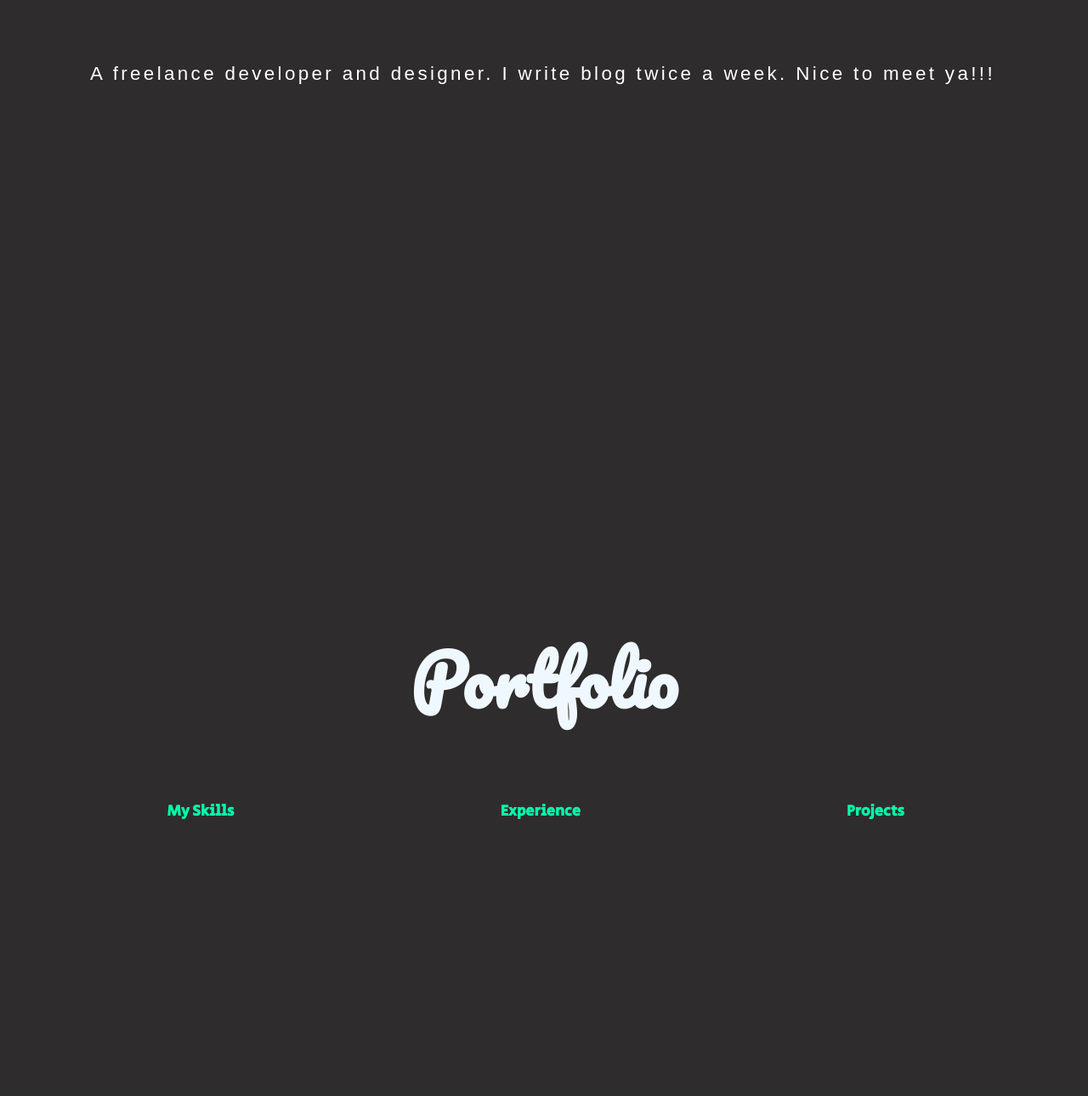
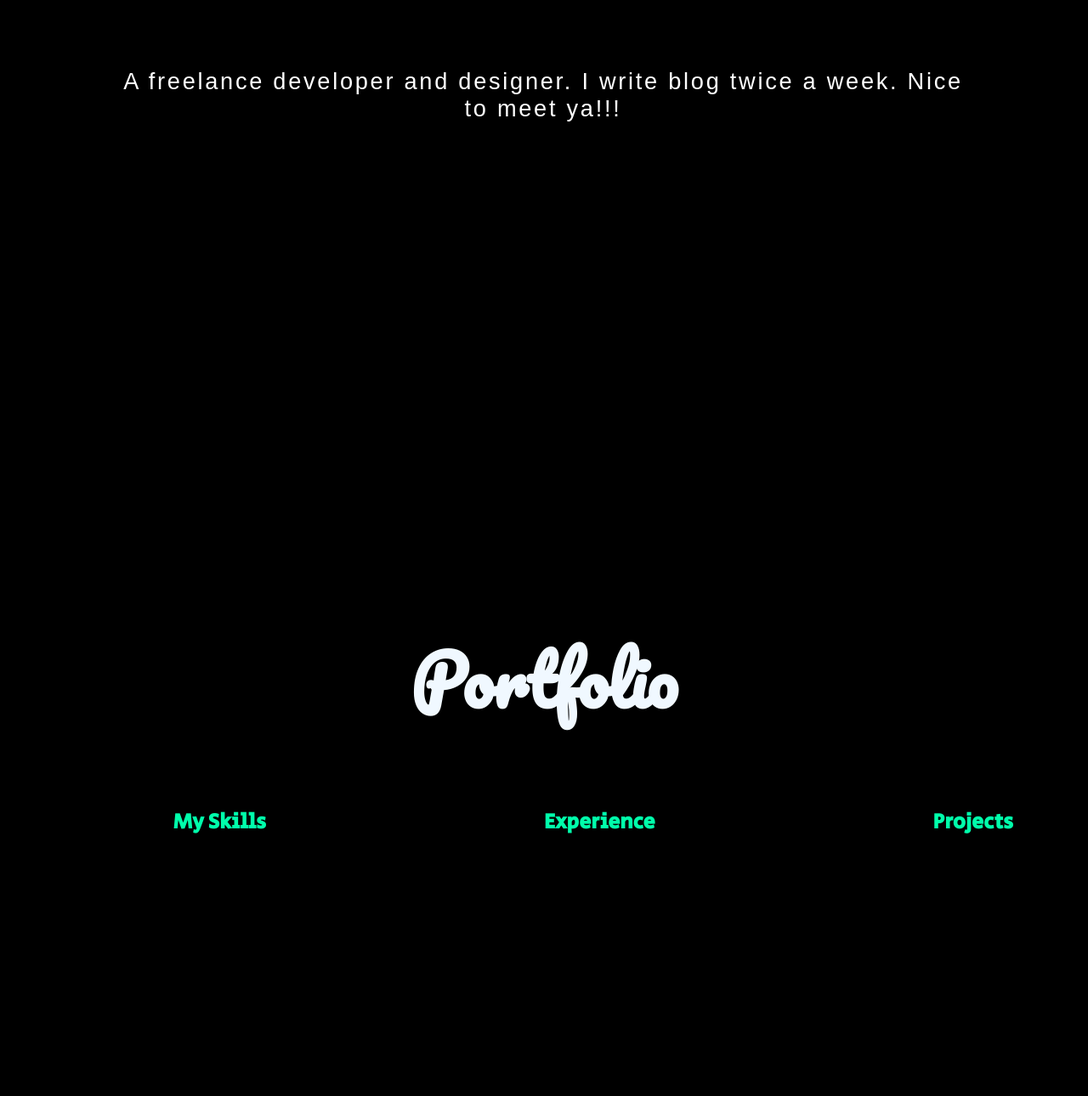
Before and after one commit to Manishthakur011/Manishthakur, a plain HTML site: page index.html in a window 1280 px wide. Shown: the part 174-1464 px from the top of the page at 85% size. Drawn offline with Linux system fonts and the light colour scheme.

Commit message:
Update style.css

```diff
--- a/style.css
+++ b/style.css
@@ -1,8 +1,8 @@
 body {
   margin: 0;
-  background-color: rgb(46, 44, 44);
-  color: aliceblue;
-
+  background-color: #000000;
+  color: #f0f8ff;
+ /* bg-color:#2e2c2c */
 }
 
 
@@ -26,14 +26,17 @@ details summary {
   display: inline;
 }
 
+p{
+  font-size:25px;
+}
+
 #front {
   text-align: left;
-  /* margin: 10px 20px; */
   text-align: center;
   padding: 0px;
   font-family: sans-serif;
   font-style: initial;
-  font-size: small;
+  font-size: 10em;
 }
 
 
@@ -58,6 +61,9 @@ a:hover {
   color: #00FFAB;
   text-decoration: none;
 
+}
+#abt{
+  display: inline-block;
 }
 
 .myButton {
@@ -136,23 +142,27 @@ h3 {
   width: 100px;
 }
 
-*/ ul li {
+ ul li {
   margin-right: 25%;
   text-align: inherit;
   padding-left: 0px;
   list-style-type: disc;
+  text-overflow:hidden;
 }
 
 ul {
-  width: 80%;
+  width: 90%;
   display: flex;
+  text-align: center;
   flex-direction: row;
   justify-content: center;
   /* padding-right: 20px; */
   justify-content: space-between;
+  font-size: 20px;
+  margin-right: 0%;
+  text-overflow:hidden;
 
 }
-
 
 
 
@@ -187,21 +197,21 @@ ul {
   color: #fff;
   font-family: sans-serif;
   font-style: initial;
-  font-size: 140%;
+  font-size: 170%;
   padding: 10px;
+  margin: 10px;
   overflow: hidden;
   /* Ensures the content is not revealed until the animation */
-  border-right: .15em solid transparent;
+  border-right: .10em solid transparent;
   /* The typwriter cursor */
   white-space: pre-line;
   /* Keeps the content on a single line */
   margin: 0 auto;
   /* Gives that scrolling effect as the typing happens */
-  letter-spacing: .15em;
-  /* Adjust as needed */
+  letter-spacing: .10em;
   animation:
-    typing 5s steps(35, end),
-    blink-caret .7s step-end 5.4;
+    typing 6s steps(35, end),
+    blink-caret .7s step-end 7;
 }
 
 /* The typing effect */
@@ -211,7 +221,7 @@ ul {
   }
 
   to {
-    width: 100%
+    width: 95%
   }
 }
 
@@ -224,6 +234,6 @@ ul {
   }
 
   50% {
-    border-color: #ffa500
+    border-color: #00FFAB
   }
 }
```
